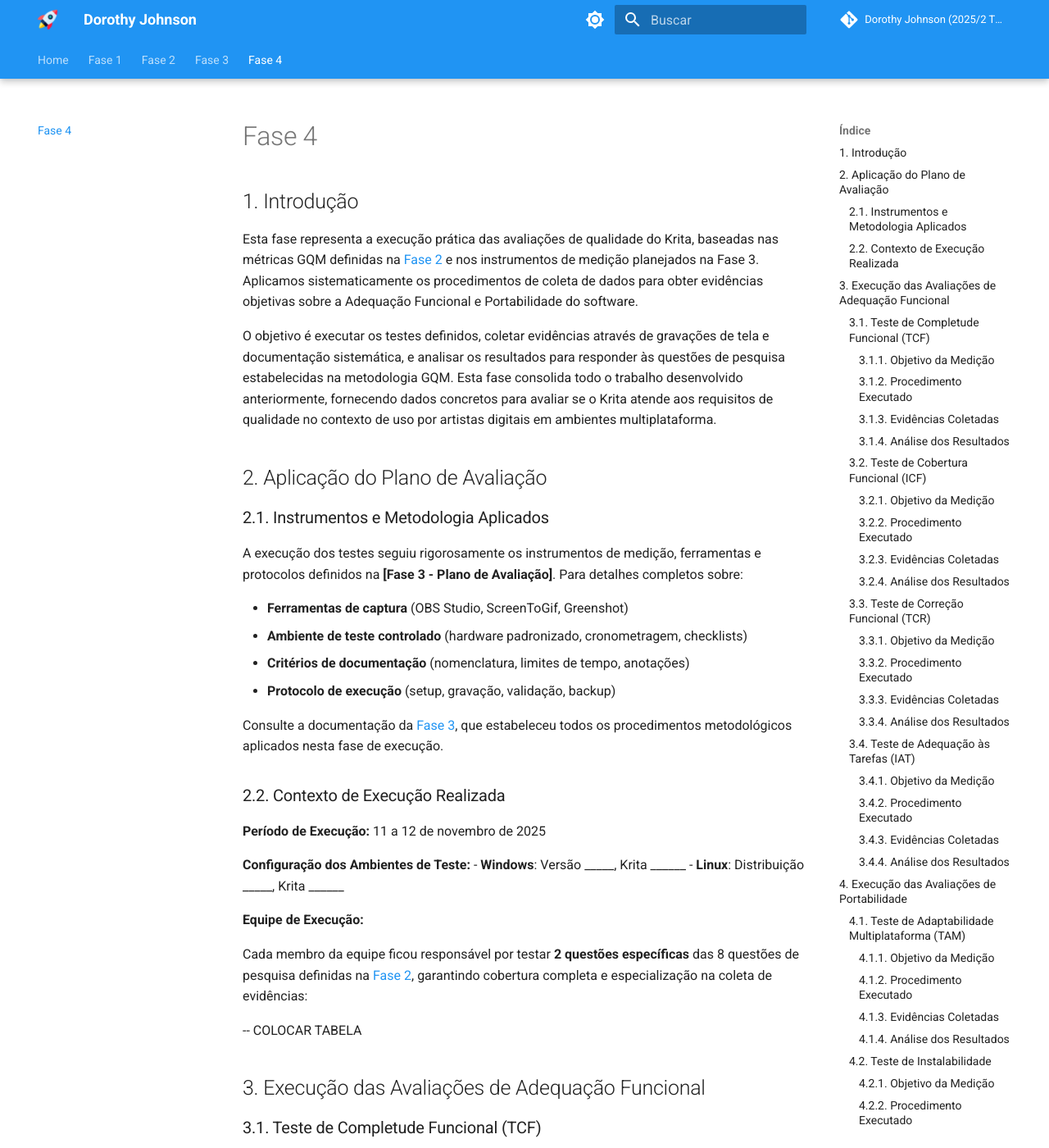
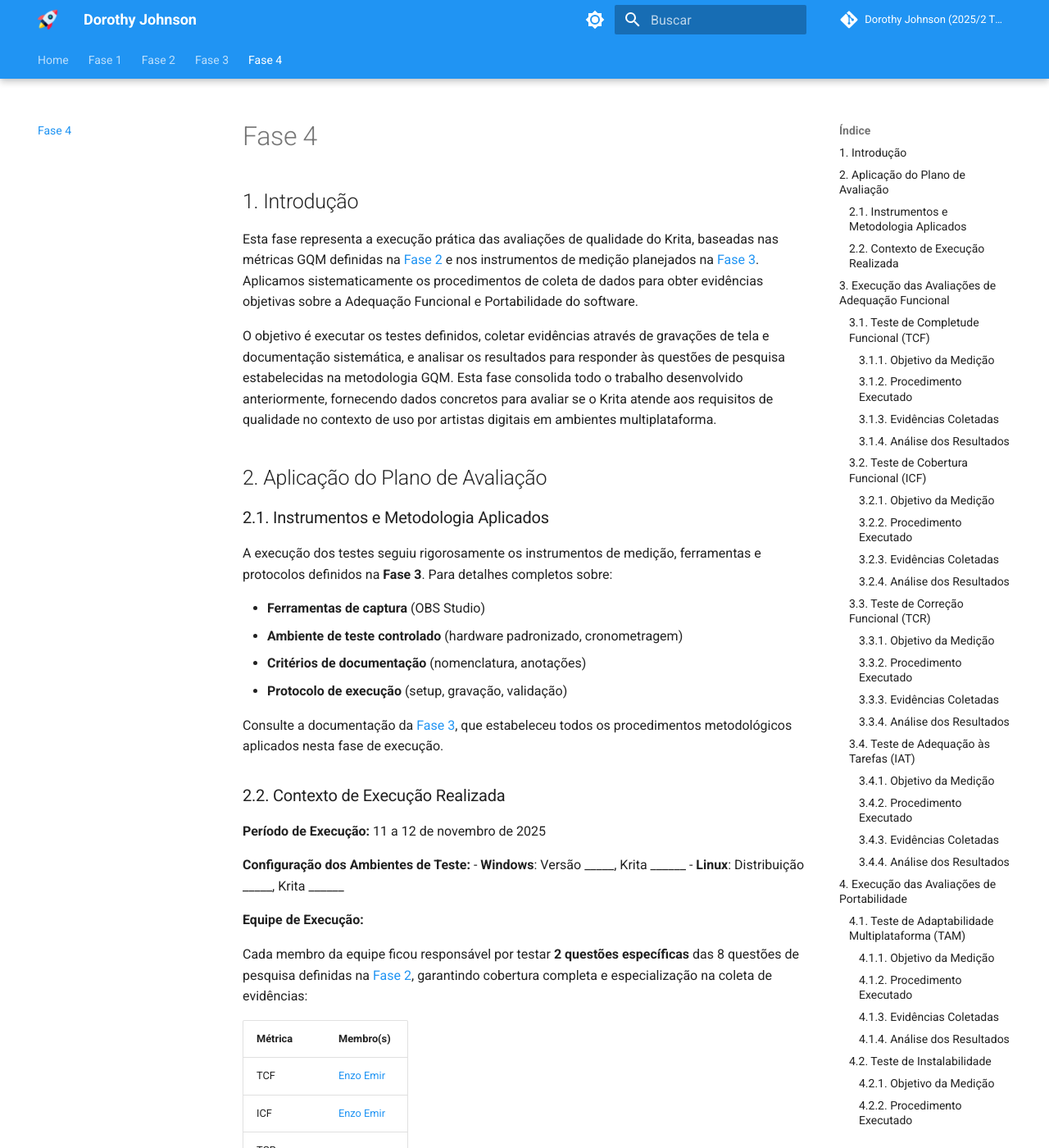
Before and after one commit to FCTE-Qualidade-de-Software-1/2025-2_T02_DOROTHY-JOHNSON, an MkDocs documentation site: the page built from docs/fase4/execucaoFase4.md, in a window 1280 px wide and 1400 px high. Shown: the whole window at 82% size. Built offline with MkDocs 1.6.1 and Material for MkDocs 9.7.7, drawn with Linux system fonts in a browser that asks for light colours; comment, search, counter and statistics services are not loaded; some of the changed text lies outside the part shown.

```diff
--- a/docs/fase4/execucaoFase4.md
+++ b/docs/fase4/execucaoFase4.md
@@ -2,7 +2,7 @@
 
 ## 1. Introdução
 
-Esta fase representa a execução prática das avaliações de qualidade do Krita, baseadas nas métricas GQM definidas na [Fase 2](https://fcte-qualidade-de-software-1.github.io/2025-2_T02_DOROTHY-JOHNSON/fase2/execucaoFase2/) e nos instrumentos de medição planejados na Fase 3. Aplicamos sistematicamente os procedimentos de coleta de dados para obter evidências objetivas sobre a Adequação Funcional e Portabilidade do software.
+Esta fase representa a execução prática das avaliações de qualidade do Krita, baseadas nas métricas GQM definidas na [Fase 2](https://fcte-qualidade-de-software-1.github.io/2025-2_T02_DOROTHY-JOHNSON/fase2/execucaoFase2/) e nos instrumentos de medição planejados na [Fase 3](https://fcte-qualidade-de-software-1.github.io/2025-2_T02_DOROTHY-JOHNSON/fase3/execucaoFase3/). Aplicamos sistematicamente os procedimentos de coleta de dados para obter evidências objetivas sobre a Adequação Funcional e Portabilidade do software.
 
 O objetivo é executar os testes definidos, coletar evidências através de gravações de tela e documentação sistemática, e analisar os resultados para responder às questões de pesquisa estabelecidas na metodologia GQM. Esta fase consolida todo o trabalho desenvolvido anteriormente, fornecendo dados concretos para avaliar se o Krita atende aos requisitos de qualidade no contexto de uso por artistas digitais em ambientes multiplataforma.
 
@@ -10,12 +10,12 @@ O objetivo é executar os testes definidos, coletar evidências através de grav
 
 ### 2.1. Instrumentos e Metodologia Aplicados
 
-A execução dos testes seguiu rigorosamente os instrumentos de medição, ferramentas e protocolos definidos na **[Fase 3 - Plano de Avaliação]**. Para detalhes completos sobre:
+A execução dos testes seguiu rigorosamente os instrumentos de medição, ferramentas e protocolos definidos na **Fase 3**. Para detalhes completos sobre:
 
-- **Ferramentas de captura** (OBS Studio, ScreenToGif, Greenshot)
-- **Ambiente de teste controlado** (hardware padronizado, cronometragem, checklists)
-- **Critérios de documentação** (nomenclatura, limites de tempo, anotações)
-- **Protocolo de execução** (setup, gravação, validação, backup)
+- **Ferramentas de captura** (OBS Studio)
+- **Ambiente de teste controlado** (hardware padronizado, cronometragem)
+- **Critérios de documentação** (nomenclatura, anotações)
+- **Protocolo de execução** (setup, gravação, validação)
 
 Consulte a documentação da [Fase 3](https://fcte-qualidade-de-software-1.github.io/2025-2_T02_DOROTHY-JOHNSON/fase3/execucaoFase3/), que estabeleceu todos os procedimentos metodológicos aplicados nesta fase de execução.
 
@@ -31,7 +31,16 @@ Consulte a documentação da [Fase 3](https://fcte-qualidade-de-software-1.githu
 
 Cada membro da equipe ficou responsável por testar **2 questões específicas** das 8 questões de pesquisa definidas na [Fase 2](https://fcte-qualidade-de-software-1.github.io/2025-2_T02_DOROTHY-JOHNSON/fase2/execucaoFase2/), garantindo cobertura completa e especialização na coleta de evidências:
 
--- COLOCAR TABELA
+| **Métrica** | **Membro(s)** |
+|-------------|---------------|
+| TCF | [Enzo Emir](https://github.com/EnzoEmir) |
+| ICF | [Enzo Emir](https://github.com/EnzoEmir) |
+| TCR | - |
+| IAT | - |
+| TAM | - |
+| TMI | [Enzo Emir](https://github.com/EnzoEmir) |
+| TSI | [Enzo Emir](https://github.com/EnzoEmir) |
+| IPD | - |
 
 ## 3. Execução das Avaliações de Adequação Funcional
 
@@ -87,9 +96,11 @@ Baseado no checklist de funcionalidades essenciais derivado do workflow da [Fase
 
 #### 3.1.3. Evidências Coletadas
 
+<iframe width="560" height="315" src="https://www.youtube.com/embed/rRs5WbRCcIs" title="YouTube video player" frameborder="0" allow="accelerometer; autoplay; clipboard-write; encrypted-media; gyroscope; picture-in-picture; web-share" referrerpolicy="strict-origin-when-cross-origin" allowfullscreen></iframe>
+
 #### 3.1.4. Análise dos Resultados
 
-**Resultado TCF:** ___% (__ funcionalidades implementadas / __ funcionalidades esperadas)
+**Resultado TCF:** 100% (23 funcionalidades implementadas / 23 funcionalidades esperadas)
 
 ### 3.2. Teste de Cobertura Funcional (ICF)
 
@@ -113,6 +124,9 @@ Conforme as categorias de funcionalidades definidas no escopo da [Fase 1](https:
 
 #### 3.2.3. Evidências Coletadas
 
+<iframe width="560" height="315" src="https://www.youtube.com/embed/rRs5WbRCcIs" title="YouTube video player" frameborder="0" allow="accelerometer; autoplay; clipboard-write; encrypted-media; gyroscope; picture-in-picture; web-share" referrerpolicy="strict-origin-when-cross-origin" allowfullscreen></iframe>
+
+<iframe width="560" height="315" src="https://www.youtube.com/embed/hHPGPiOO9zI" title="YouTube video player" frameborder="0" allow="accelerometer; autoplay; clipboard-write; encrypted-media; gyroscope; picture-in-picture; web-share" referrerpolicy="strict-origin-when-cross-origin" allowfullscreen></iframe>
 
 #### 3.2.4. Análise dos Resultados
 
@@ -213,20 +222,34 @@ Múltiplas tentativas de instalação em ambientes controlados:
 #### 4.2.3. Evidências Coletadas
 
 **TMI - Evidências Coletadas:**
+
+<iframe width="560" height="315" src="https://www.youtube.com/embed/3jl9uRlkoNI" title="YouTube video player" frameborder="0" allow="accelerometer; autoplay; clipboard-write; encrypted-media; gyroscope; picture-in-picture; web-share" referrerpolicy="strict-origin-when-cross-origin" allowfullscreen></iframe>
+
+<iframe width="560" height="315" src="https://www.youtube.com/embed/JnTXEBkEHm0" title="YouTube video player" frameborder="0" allow="accelerometer; autoplay; clipboard-write; encrypted-media; gyroscope; picture-in-picture; web-share" referrerpolicy="strict-origin-when-cross-origin" allowfullscreen></iframe>
+
 - Windows: ___ minutos (download: ___min, instalação: ___min, primeiro boot: ___min)
 - Linux: ___ minutos (download: ___min, instalação: ___min, primeiro boot: ___min)
 - Android: ___ minutos (download: ___min, instalação: ___min, primeiro boot: ___min)
 
 **Resultado TMI:** ___ minutos (média aritmética das três plataformas)
 
+<iframe width="560" height="315" src="https://www.youtube.com/embed/3jl9uRlkoNI" title="YouTube video player" frameborder="0" allow="accelerometer; autoplay; clipboard-write; encrypted-media; gyroscope; picture-in-picture; web-share" referrerpolicy="strict-origin-when-cross-origin" allowfullscreen></iframe>
+
 **TSI - Evidências Coletadas:**
+
+<iframe width="560" height="315" src="https://www.youtube.com/embed/3jl9uRlkoNI" title="YouTube video player" frameborder="0" allow="accelerometer; autoplay; clipboard-write; encrypted-media; gyroscope; picture-in-picture; web-share" referrerpolicy="strict-origin-when-cross-origin" allowfullscreen></iframe>
+
 - Windows: ___/2 tentativas bem-sucedidas
+
 - Linux: ___/2 tentativas bem-sucedidas
+
 - Android: ___/2 tentativas bem-sucedidas
+
+
+#### 4.2.4. Análise dos Resultados
 
 **Resultado TSI:** ___% (__ instalações bem-sucedidas / __ tentativas totais)
 
-#### 4.2.4. Análise dos Resultados
 
 ### 4.3. Teste de Preservação de Dados (IPD)
 
@@ -250,9 +273,9 @@ Execução do "Teste de Consistência Multiplataforma" conforme definido na [Fas
 
 #### 4.3.3. Evidências Coletadas
 
+#### 4.3.4. Análise dos Resultados
+
 **Resultado IPD:** ___% (__ projetos com integridade completa / __ projetos testados)
-
-#### 4.3.4. Análise dos Resultados
 
 ## 5. Síntese dos Resultados
 
@@ -294,6 +317,6 @@ A IA foi empregada exclusivamente como ferramenta auxiliar, sendo todo o conteú
 
 | Versão | Data | Descrição | Autor | Revisor |
 | -- | -- | -- | -- | -- |
-| 0.1 | 11/11/2025 | - | - | - |
+| 0.1 | 11/11/2025 | Criação da página | [Danielle Soares](https://github.com/danielle-soaress), [Enzo Emir](https://github.com/EnzoEmir), [Leticia Arisa](https://github.com/Leticia-Arisa-K-Higa), [Marcelo Makoto](https://github.com/MM4k), [Pedro Luciano](https://github.com/PedroALuciano), [Victor Pontual](https://github.com/VictorPontual) | - |
 
 ## Referências Bibliográficas
```
Also changed, not shown: other parts of docs/fase4/execucaoFase4.md (+0 -5 lines).
